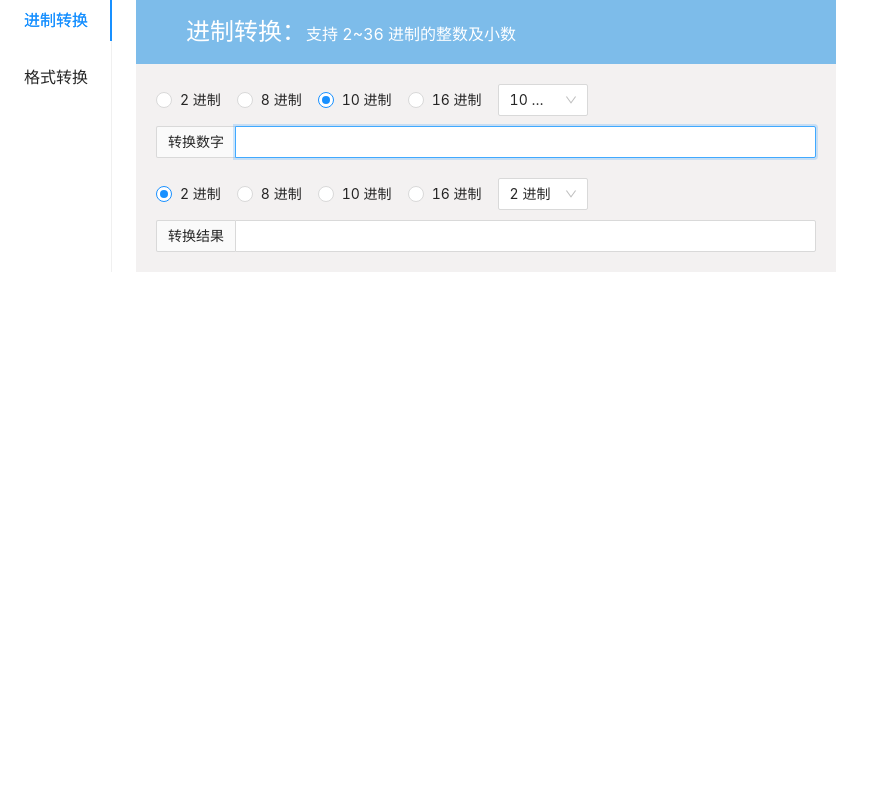
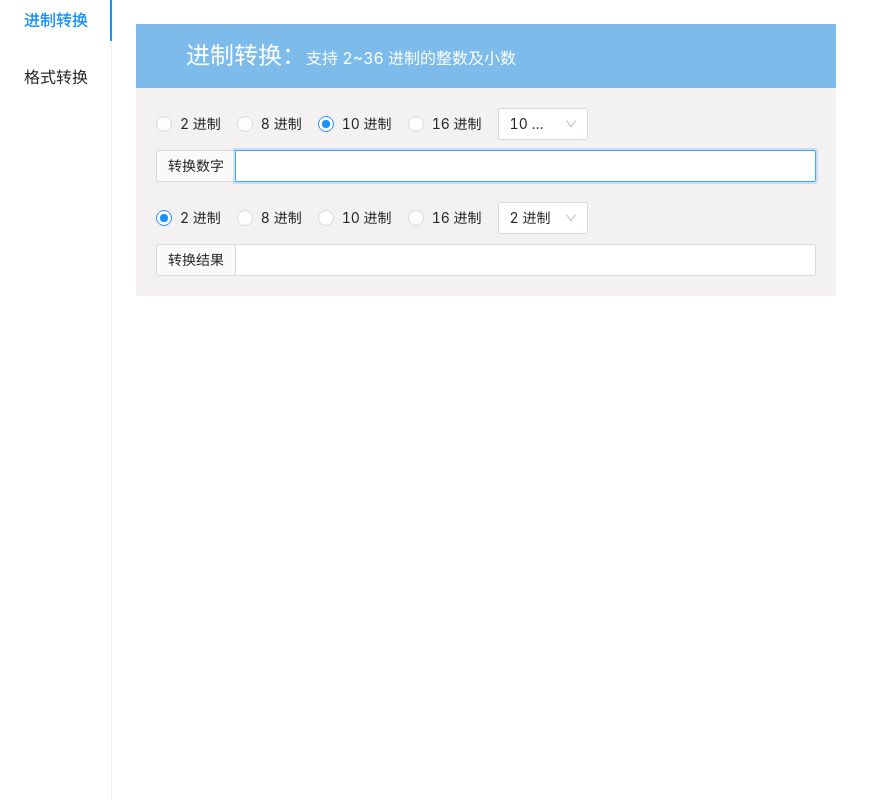
Before and after one commit to maldovar1024/tools, a React (Create React App) app: page / in a window 1280 px wide. Shown: the whole page, without its empty margins (0-875 px from the left). Built offline with nearby package versions, Linux system fonts and the light colour scheme.

Commit message:
fix: 修复样式问题

```diff
--- a/src/app.tsx
+++ b/src/app.tsx
@@ -6,7 +6,12 @@ import RadixConverter from './radix-converter';
 const { TabPane } = Tabs;
 
 const App: FC = () => (
-  <Tabs defaultActiveKey="radix-converter" tabPosition="left" size="large">
+  <Tabs
+    className="App"
+    defaultActiveKey="radix-converter"
+    tabPosition="left"
+    size="large"
+  >
     <TabPane tab="进制转换" key="radix-converter">
       <RadixConverter />
     </TabPane>
--- a/src/form-converter/float-shower/index.less
+++ b/src/form-converter/float-shower/index.less
@@ -2,8 +2,6 @@
 @input-padding: 6px;
 @exponent-width: 84px;
 @fraction-width: 400px;
-@exponent-width-with-padding: @exponent-width + 2 * @input-padding;
-@fraction-width-with-padding: @fraction-width + 2 * @input-padding;
 
 .input-inline-padding {
   padding-left: @input-padding;
@@ -65,10 +63,12 @@
   }
 
   .exponent {
-    width: @exponent-width-with-padding;
+    box-sizing: content-box;
+    width: @exponent-width;
   }
 
   .fraction {
-    width: @fraction-width-with-padding;
+    box-sizing: content-box;
+    width: @fraction-width;
   }
 }
--- a/src/index.less
+++ b/src/index.less
@@ -13,8 +13,9 @@ body {
   -moz-osx-font-smoothing: grayscale;
 }
 
+#root,
 .App {
-  height: 100vh;
+  height: 100%;
 }
 
 .radix-converter {
@@ -32,12 +33,19 @@ body {
   font-size: 1.5rem;
   color: white;
   background-color: #7dbcea;
+  user-select: none;
 
   .subtitle {
     font-size: 1rem;
   }
 }
 
+.ant-tabs-left > .ant-tabs-content-holder {
+  overflow: auto;
+  & > .ant-tabs-content > .ant-tabs-tabpane {
+    padding-top: 24px;
+  }
+}
 .content {
   background-color: rgb(243, 241, 241);
   padding: 20px;
```
